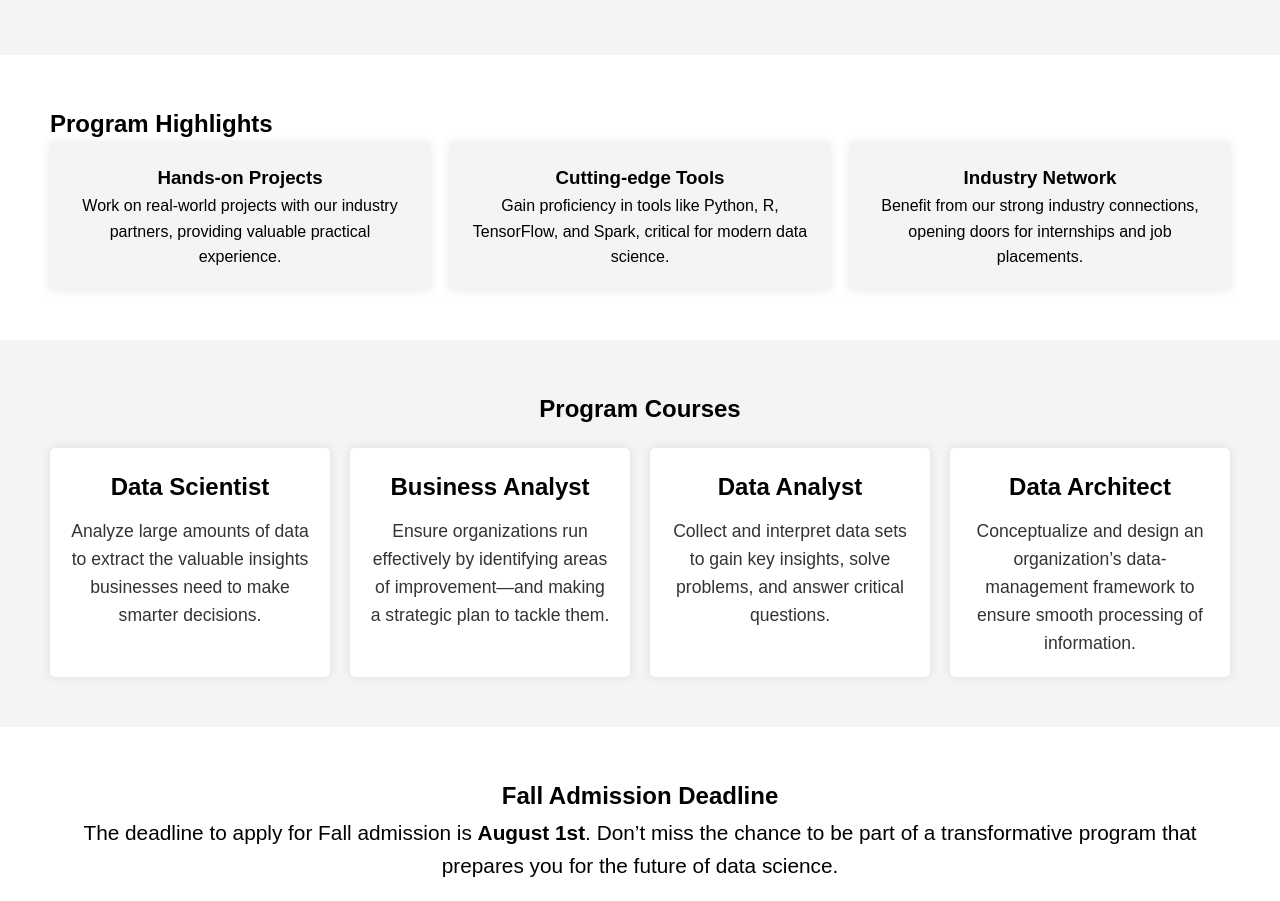
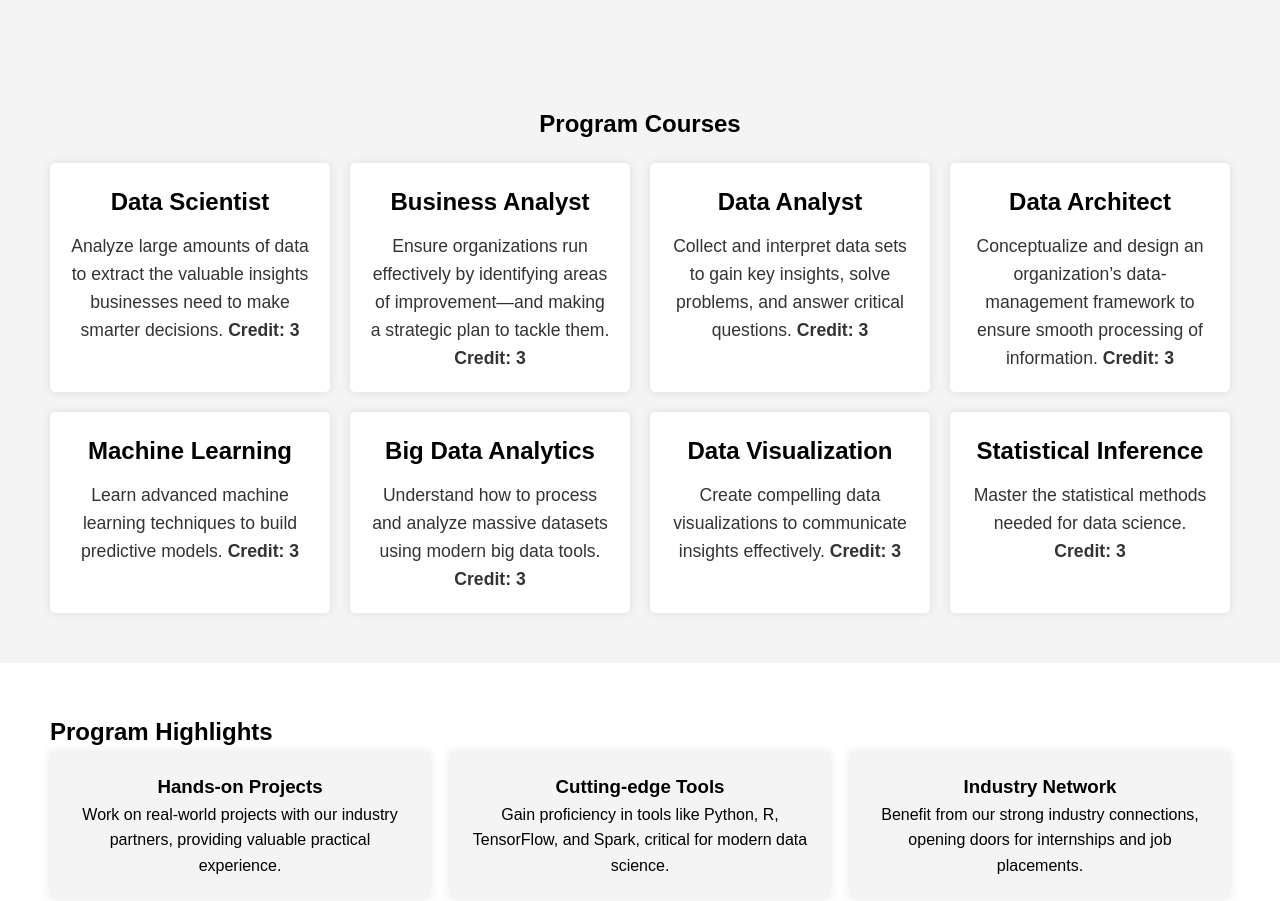
Before and after one commit to Harvimaradiya/harvimaradiya.github.io, a plain HTML site: page index.html in a window 1280 px wide. Shown: the part 1079-1980 px from the top of the page. Drawn offline with Linux system fonts and the light colour scheme.

Commit message:
Update index.html

```diff
--- a/index.html
+++ b/index.html
@@ -32,6 +32,47 @@
         <img src="data_science_lab.jpg" alt="Data Science Lab">
     </section>
 
+    <section id="program-courses" class="program-courses-section">
+        <h2>Program Courses</h2>
+        <div class="cards-container">
+            <!-- First Row of Cards -->
+            <div class="card">
+                <h3>Data Scientist</h3>
+                <p>Analyze large amounts of data to extract the valuable insights businesses need to make smarter decisions. <strong>Credit: 3</strong></p>
+            </div>
+            <div class="card">
+                <h3>Business Analyst</h3>
+                <p>Ensure organizations run effectively by identifying areas of improvement—and making a strategic plan to tackle them. <strong>Credit: 3</strong></p>
+            </div>
+            <div class="card">
+                <h3>Data Analyst</h3>
+                <p>Collect and interpret data sets to gain key insights, solve problems, and answer critical questions. <strong>Credit: 3</strong></p>
+            </div>
+            <div class="card">
+                <h3>Data Architect</h3>
+                <p>Conceptualize and design an organization’s data-management framework to ensure smooth processing of information. <strong>Credit: 3</strong></p>
+            </div>
+
+            <!-- Second Row of Cards -->
+            <div class="card">
+                <h3>Machine Learning</h3>
+                <p>Learn advanced machine learning techniques to build predictive models. <strong>Credit: 3</strong></p>
+            </div>
+            <div class="card">
+                <h3>Big Data Analytics</h3>
+                <p>Understand how to process and analyze massive datasets using modern big data tools. <strong>Credit: 3</strong></p>
+            </div>
+            <div class="card">
+                <h3>Data Visualization</h3>
+                <p>Create compelling data visualizations to communicate insights effectively. <strong>Credit: 3</strong></p>
+            </div>
+            <div class="card">
+                <h3>Statistical Inference</h3>
+                <p>Master the statistical methods needed for data science. <strong>Credit: 3</strong></p>
+            </div>
+        </div>
+    </section>
+
     <section id="highlights" class="highlights-section">
         <h2>Program Highlights</h2>
         <div class="highlights-grid">
@@ -50,28 +91,6 @@
         </div>
     </section>
 
-    <section id="program-courses" class="program-courses-section">
-        <h2>Program Courses</h2>
-        <div class="cards-container">
-            <div class="card">
-                <h3>Data Scientist</h3>
-                <p>Analyze large amounts of data to extract the valuable insights businesses need to make smarter decisions.</p>
-            </div>
-            <div class="card">
-                <h3>Business Analyst</h3>
-                <p>Ensure organizations run effectively by identifying areas of improvement—and making a strategic plan to tackle them.</p>
-            </div>
-            <div class="card">
-                <h3>Data Analyst</h3>
-                <p>Collect and interpret data sets to gain key insights, solve problems, and answer critical questions.</p>
-            </div>
-            <div class="card">
-                <h3>Data Architect</h3>
-                <p>Conceptualize and design an organization’s data-management framework to ensure smooth processing of information.</p>
-            </div>
-        </div>
-    </section>
-
     <section id="admission-deadline" class="admission-deadline-section">
         <h2>Fall Admission Deadline</h2>
         <p>The deadline to apply for Fall admission is <strong>August 1st</strong>. Don’t miss the chance to be part of a transformative program that prepares you for the future of data science.</p>
```
